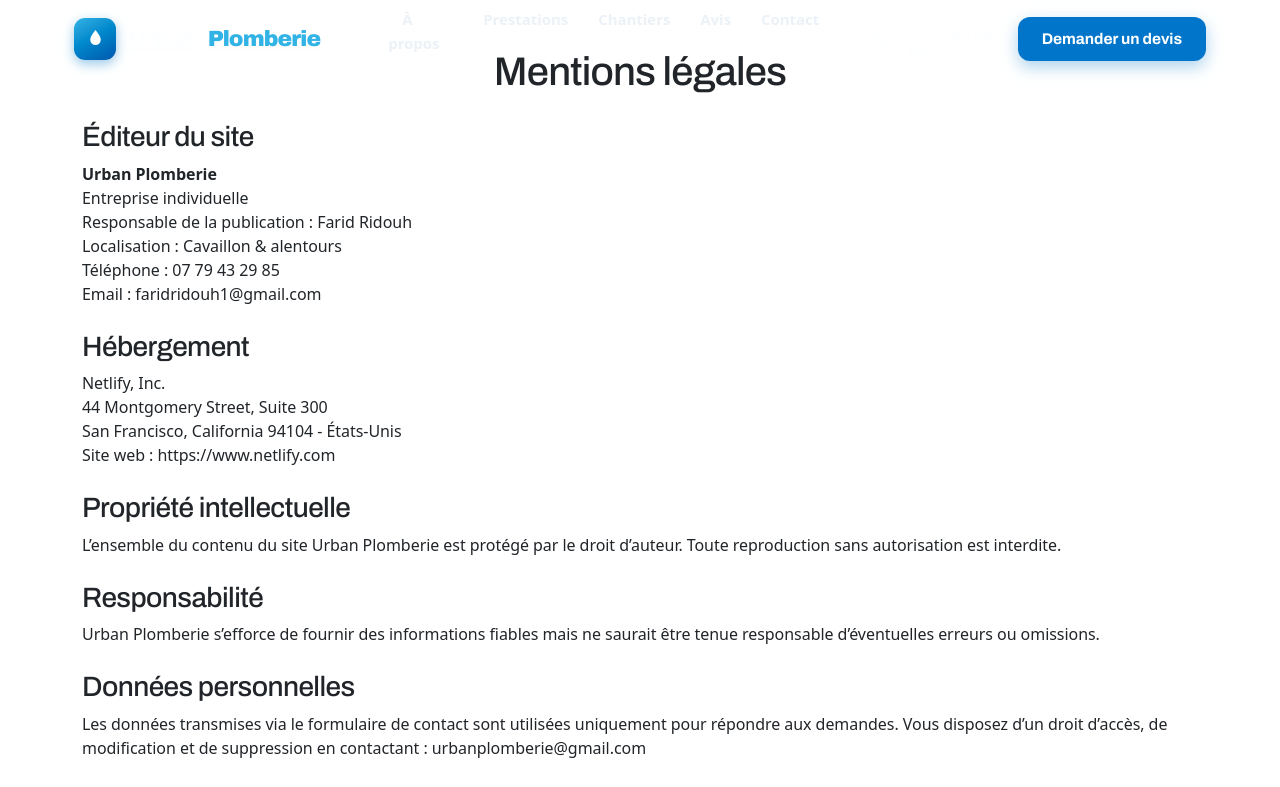
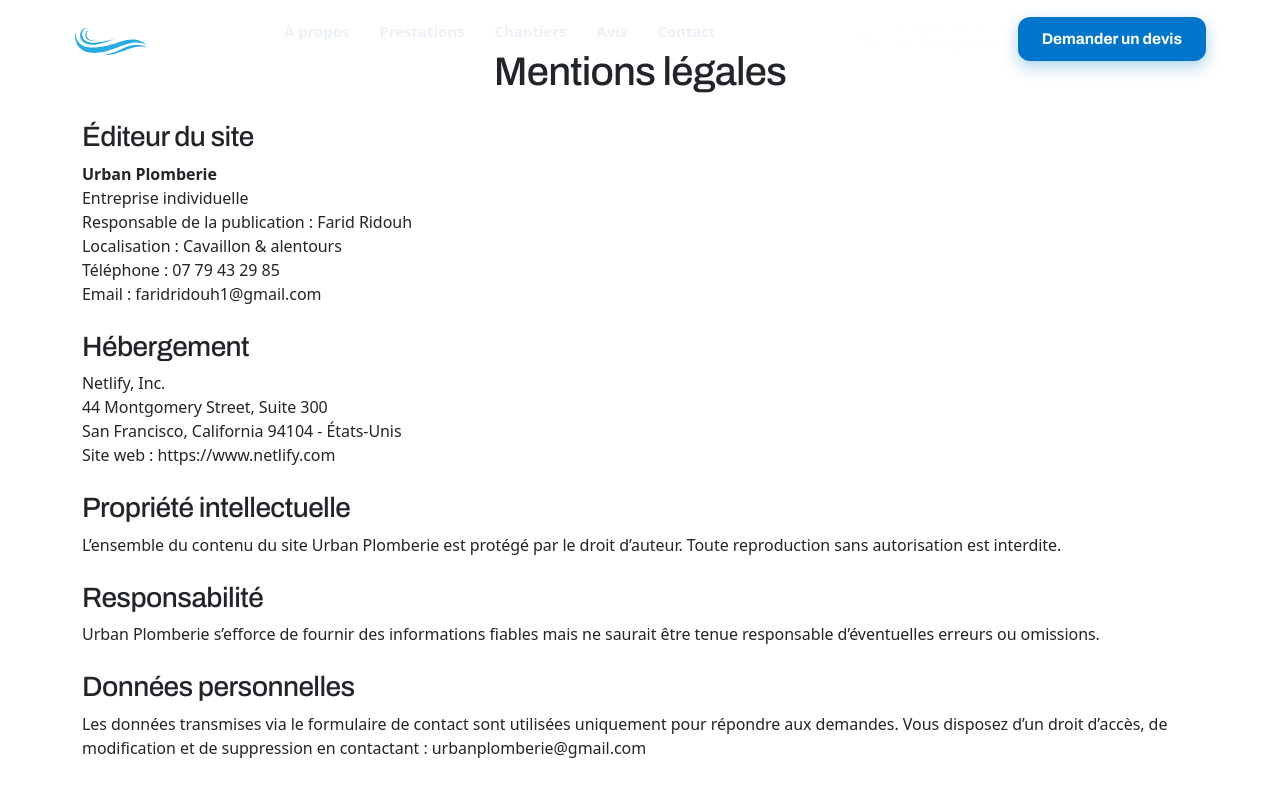
Before and after one commit to yanislft/UrbanPlomberie, a React (Vite) app: page /mentionslegales in a window 1280 px wide. Shown: the top 787 px of the page. Built offline with nearby package versions, Linux system fonts and the light colour scheme.

Commit message:
navbar: replace drop icon with real logo SVG (white/color swap on scroll)

```diff
--- a/src/components/Navbar.jsx
+++ b/src/components/Navbar.jsx
@@ -1,14 +1,10 @@
 import { useState, useEffect } from "react";
+import LogoWhite from "../assets/logo/upLogo1White.svg";
+import LogoColor from "../assets/logo/upLogo1.svg";
 
 const PhoneIcon = () => (
   <svg viewBox="0 0 24 24" fill="none" stroke="currentColor" strokeWidth="2.2">
     <path d="M22 16.9v3a2 2 0 0 1-2.2 2 19.8 19.8 0 0 1-8.6-3.1 19.5 19.5 0 0 1-6-6 19.8 19.8 0 0 1-3.1-8.7A2 2 0 0 1 4.1 2h3a2 2 0 0 1 2 1.7c.1 1 .4 1.9.7 2.8a2 2 0 0 1-.4 2.1L8.1 9.9a16 16 0 0 0 6 6l1.3-1.3a2 2 0 0 1 2.1-.4c.9.3 1.8.6 2.8.7a2 2 0 0 1 1.7 2Z"/>
-  </svg>
-);
-
-const DropIcon = () => (
-  <svg viewBox="0 0 24 24" fill="none">
-    <path d="M12 2c-3.2 4-5.5 7-5.5 10.2A5.5 5.5 0 0 0 12 17.7a5.5 5.5 0 0 0 5.5-5.5C17.5 9 15.2 6 12 2Z" fill="white"/>
   </svg>
 );
 
@@ -43,8 +39,7 @@ const Navbar = () => {
       <header id="navbar" className={`up-header${scrolled ? " scrolled" : ""}`}>
         <div className="up-wrap up-nav">
           <a href="/" className="up-brand" aria-label="Urban Plomberie accueil">
-            <span className="mark"><DropIcon /></span>
-            Urban<b>Plomberie</b>
+            <img src={scrolled ? LogoColor : LogoWhite} alt="Urban Plomberie" className="up-brand-logo" />
           </a>
 
           <ul className="up-nav-links">
--- a/src/index.css
+++ b/src/index.css
@@ -90,19 +90,12 @@ section { scroll-margin-top: var(--navbar-height); }
 }
 .up-nav { display: flex; align-items: center; gap: 28px; height: 78px; }
 .up-brand {
-  display: flex; align-items: center; gap: 12px;
-  font-family: 'Archivo', sans-serif; font-weight: 900; font-size: 22px; letter-spacing: -0.04em;
-  color: var(--white); transition: color .3s;
+  display: flex; align-items: center;
 }
-.up-header.scrolled .up-brand { color: var(--ink); }
-.up-brand .mark {
-  width: 42px; height: 42px; border-radius: 11px; flex: none;
-  background: linear-gradient(150deg, var(--blue-bright) 0%, var(--blue-deep) 100%);
-  display: grid; place-items: center; box-shadow: 0 4px 12px oklch(0.55 0.16 248 / .4);
+.up-brand-logo {
+  height: 64px; width: auto; display: block;
+  transition: filter .3s;
 }
-.up-brand .mark svg { width: 23px; height: 23px; }
-.up-brand b { color: var(--blue-bright); font-weight: 900; }
-.up-header.scrolled .up-brand b { color: var(--blue-deep); }
 
 .up-nav-links { display: flex; gap: 2px; margin-left: 8px; list-style: none; }
 .up-nav-links a {
```
